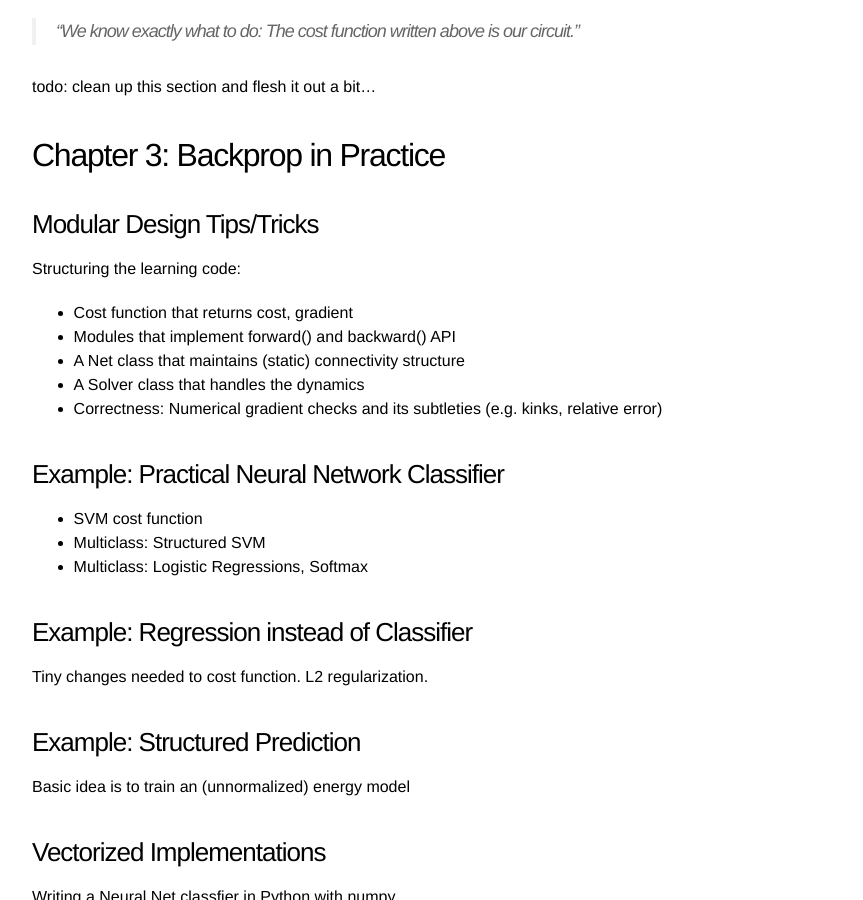
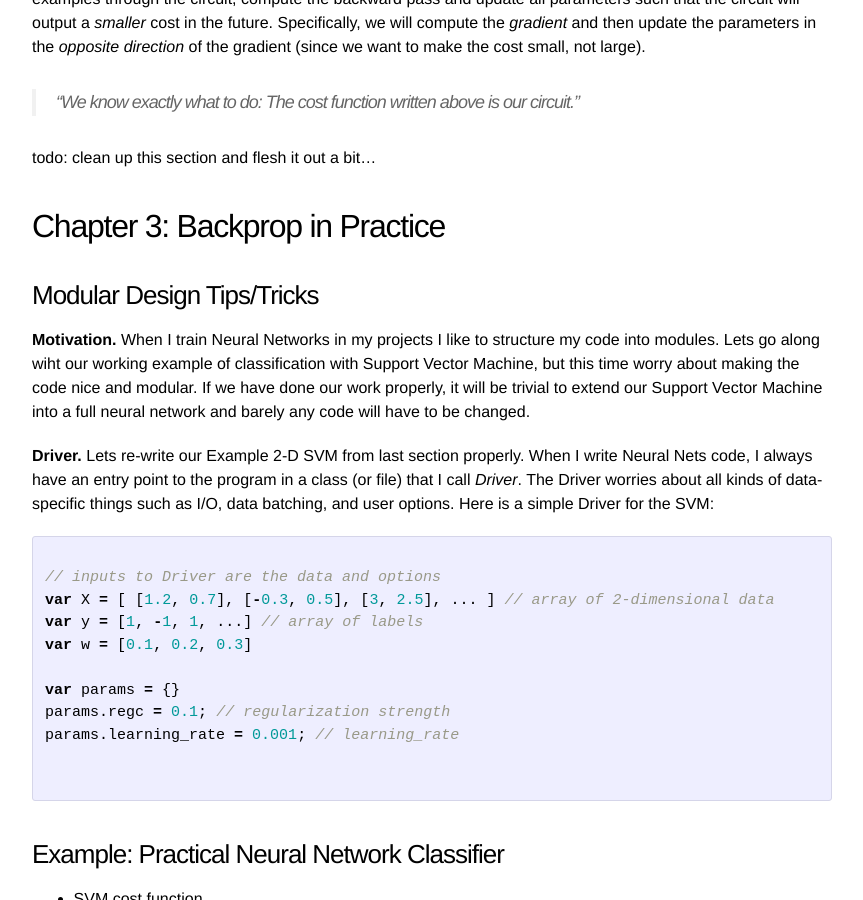
Before and after one commit to karpathy/karpathy.github.io, a Jekyll site: the page built from nntutorial.md, in a window 1280 px wide and 900 px high, scrolled down 32334 px. Shown: the whole window, without its empty margins (208-1071 px from the left). Built offline with Jekyll 4.4.1, drawn with Linux system fonts in a browser that asks for light colours; Markdown is read by kramdown in place of the engine named in the settings; formulas are drawn with MathJax 3; comment, search, counter and statistics services are not loaded; some of the changed text lies outside the part shown.

Commit message:
a clarification and cleaning up confusing notation

````diff
--- a/nntutorial.md
+++ b/nntutorial.md
@@ -423,7 +423,7 @@
 \frac{\partial \sigma(x)}{\partial x} = \sigma(x) (1 - \sigma(x))
 $$
 
-For example, if the sigmoid gate computes some output during forward pass (e.g. `x = 0.7`), then gradient with respect to its input will simply be `dx = (0.7) * (1 - 0.7) = 0.21`.
+For example, if the input to the sigmoid gate is `x = 3`, the gate will compute output `f = 1.0 / (1.0 + Math.exp(-x)) = 0.95`, and then the (local) gradient on its input will simply be `dx = (0.95) * (1 - 0.95) = 0.0475`.
 
 That's all we need to use this gate: we know how to take an input and *forward* it through the sigmoid gate, and we also have the expression for the gradient with respect to its input, so we can also *backprop* through it. Another thing to note is that technically, the sigmoid function is made up of an entire series of gates in a line that compute more *atomic* functions: an exponentiation gate, an addition gate and a division gate. Treating it so would work perfectly fine but for this example I chose to collapse all of these gates into a single gate that just computes sigmoid in one shot, because the gradient expression turns out to be simple.
 
@@ -1126,7 +1126,9 @@
     // accumulate cost based on how compatible the score is with the label
     var yi = y[i]; // label
     var costi = Math.max(0, - yi * score + 1);
-    console.log('cost for example ' + i + ' is ' + costi.toFixed(3));
+    console.log('example ' + i + ': xi = (' + xi + ') and label = ' + yi);
+    console.log('  score computed to be ' + score.toFixed(3));
+    console.log('  => cost computed to be ' + costi.toFixed(3));
     total_cost += costi;
   }
 
@@ -1173,13 +1175,31 @@
 
 ### Modular Design Tips/Tricks
 
-Structuring the learning code:
+**Motivation.** When I train Neural Networks in my projects I like to structure my code into modules. Lets go along wiht our working example of classification with Support Vector Machine, but this time worry about making the code nice and modular. If we have done our work properly, it will be trivial to extend our Support Vector Machine into a full neural network and barely any code will have to be changed.
 
-- Cost function that returns cost, gradient
-- Modules that implement forward() and backward() API
-- A Net class that maintains (static) connectivity structure
-- A Solver class that handles the dynamics
-- Correctness: Numerical gradient checks and its subtleties (e.g. kinks, relative error)
+**Driver.** Lets re-write our Example 2-D SVM from last section properly. When I write Neural Nets code, I always have an entry point to the program in a class (or file) that I call *Driver*. The Driver worries about all kinds of data-specific things such as I/O, data batching, and user options. Here is a simple Driver for the SVM:
+
+```javascript
+
+// inputs to Driver are the data and options
+var X = [ [1.2, 0.7], [-0.3, 0.5], [3, 2.5], ... ] // array of 2-dimensional data
+var y = [1, -1, 1, ...] // array of labels
+var w = [0.1, 0.2, 0.3]
+
+var params = {}
+params.regc = 0.1; // regularization strength
+params.learning_rate = 0.001; // learning_rate
+
+
+```
+
+
+
+
+
+
+
+
 
 ### Example: Practical Neural Network Classifier
 
````
